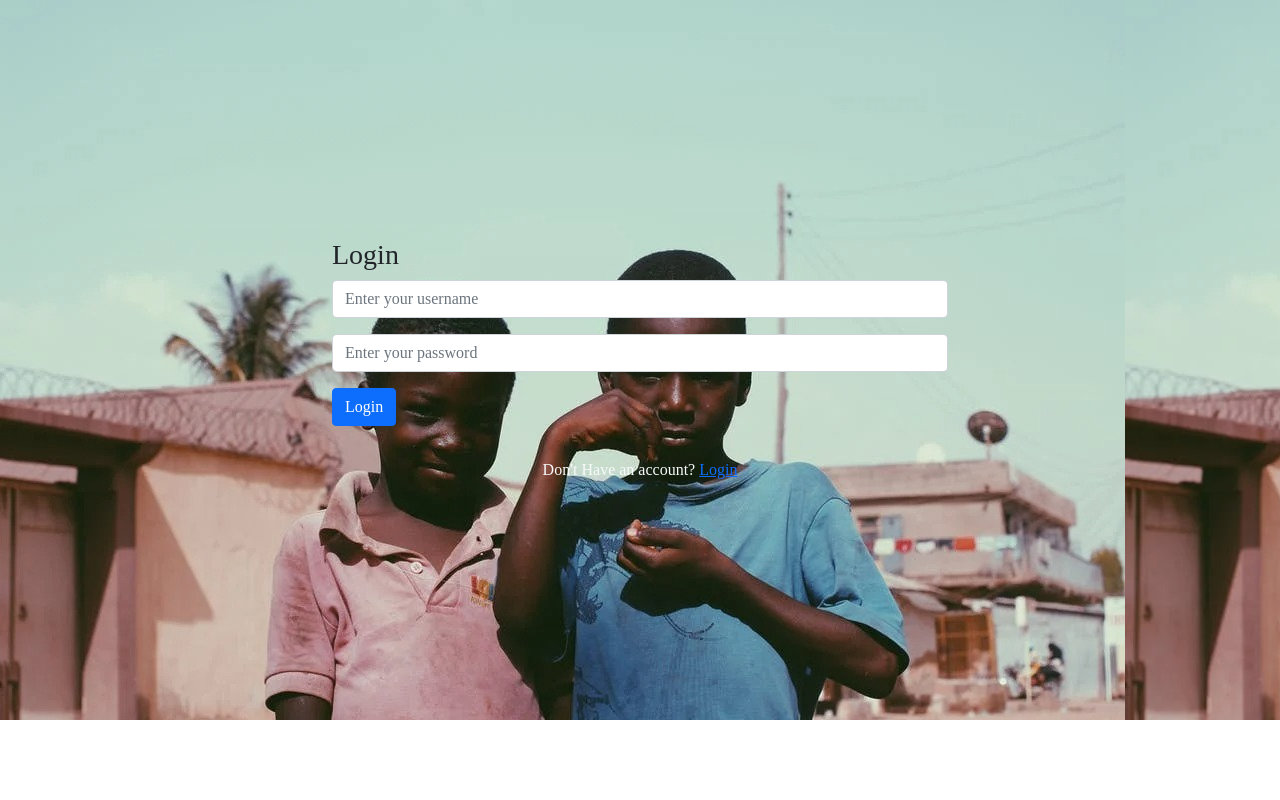
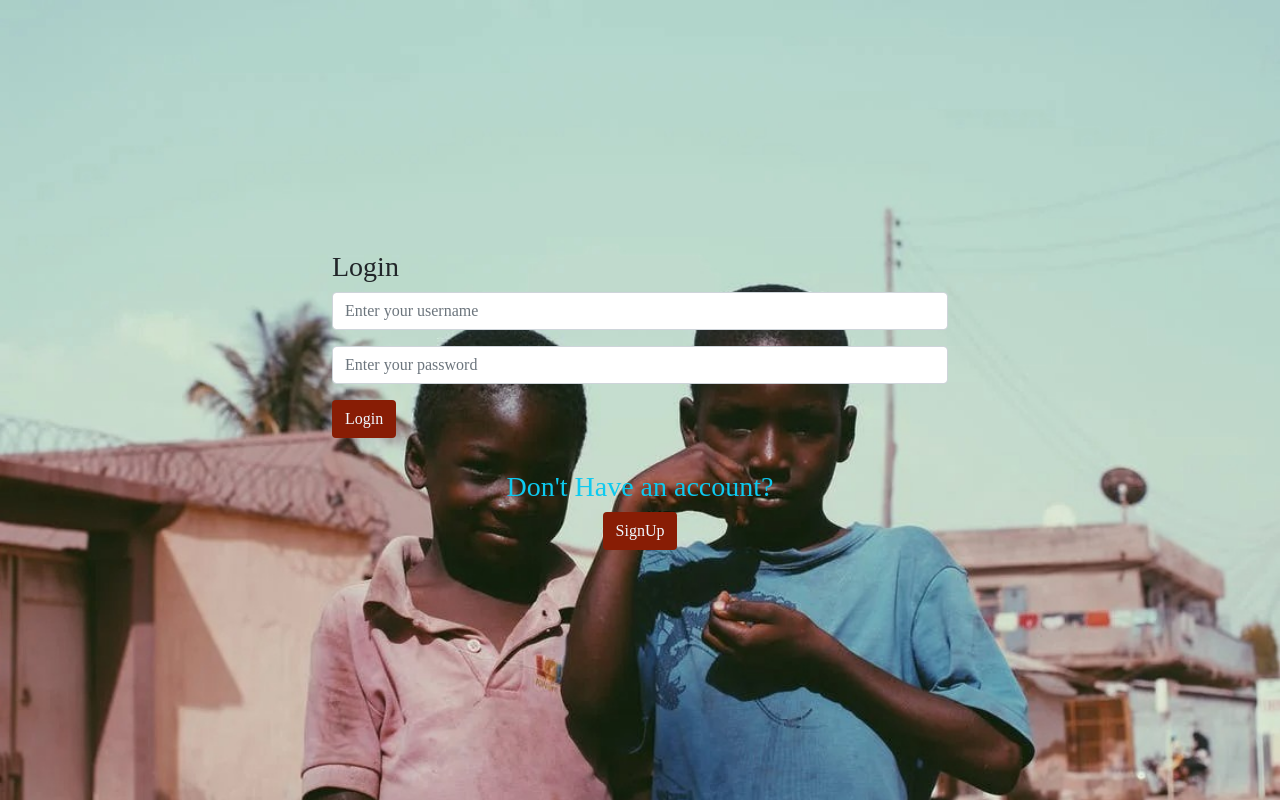
Before and after one commit to vionaosiako/GenerationGiftAngular, an Angular app: page / in a window 1280 px wide. Built offline with nearby package versions, Linux system fonts and the light colour scheme; a web font is replaced by a local one.

Commit message:
Style the buttons

```diff
--- a/src/app/components/banner/banner.component.html
+++ b/src/app/components/banner/banner.component.html
@@ -2,7 +2,7 @@
 
     <div class="hero">
         <!-- <div class="hero-image"></div> -->
-        <div class="hero-content">
+        <div class="hero-content mt-5">
             <h1>We Believe Everybody should be above the <strong>International Poverty line.</strong></h1>
             <h1>We help Eradicate Poverty through interconnectedness. End Poverty.</h1>
             <div class="cta">
--- a/src/app/components/donation/donation.component.html
+++ b/src/app/components/donation/donation.component.html
@@ -14,7 +14,7 @@
                 <!-- Button trigger modal -->
 
                 <button type="button" class="btn" data-bs-toggle="modal" data-bs-target="#donationModal">
-                    Add donation
+                    Donation
                 </button>
             </div>
             <div class="col-md-1"></div>
--- a/src/app/components/employment/employment.component.html
+++ b/src/app/components/employment/employment.component.html
@@ -11,8 +11,8 @@
             <div class="col-md-1"></div>
             <div class="col-md-2">
                 <!-- Button trigger modal -->
-                <button type="button" class="btn btn-primary" data-bs-toggle="modal" data-bs-target="#jobModal">
-                    Post a Job
+                <button type="button" class="btn" data-bs-toggle="modal" data-bs-target="#jobModal">
+                    Job opportunity
                 </button>
             </div>
             <div class="col-md-1"></div>
--- a/src/app/components/login/login.component.css
+++ b/src/app/components/login/login.component.css
@@ -1,4 +1,13 @@
 #login{
     background-image: url(../../../assets/image/kids_11zon.jpeg);
-    height: 90vh;
+    background-repeat: no-repeat;
+    background-size: cover;
+    height: 100vh;
 }
+.regLink{
+    color: black;
+}
+.SignUp{
+    background-color: #881D05;
+    color: aliceblue;
+}
--- a/src/app/components/login/login.component.html
+++ b/src/app/components/login/login.component.html
@@ -17,14 +17,14 @@
                             <span *ngFor="let error of _userService.errors.password"><br />{{ error }}</span>
                         </div>
                         <div class="mb-3">
-                            <button (click) ="loginUser()" class="btn btn-primary">Login</button>
+                            <button (click) ="loginUser()" class="btn SignUp">Login</button>
                         </div>
                         <div class="mb-3">
                             <div class="col-sm-12">
                                 <span *ngFor="let error of _userService.errors.non_field_errors">{{ error }}<br /></span>
                             </div>
                         </div>
-                        <div class="text-center text-light">Don't Have an account? <a [routerLink]="['/register']">Login</a></div>
+                        <div class="text-center text-info regLink"><h3>Don't Have an account? </h3><a [routerLink]="['/registration']" class="btn SignUp">SignUp</a></div>
 
                     </div>
                 </div>
--- a/src/app/components/navbar/navbar.component.html
+++ b/src/app/components/navbar/navbar.component.html
@@ -29,7 +29,7 @@
                     <a class="nav-link" href="#" routerLink="/">Sign In</a>
                 </li>
                 <li class="nav-item">
-                    <a class="nav-link" href="#" routerLink="registration">Sign Up</a>
+                    <a class="nav-link" href="#" routerLink="/registration">Sign Up</a>
                 </li>
             </ul>
         </div>
--- a/src/app/components/project-pitch/project-pitch.component.html
+++ b/src/app/components/project-pitch/project-pitch.component.html
@@ -12,8 +12,8 @@
             <div class="col-md-1"></div>
             <div class="col-md-2">
                 <!-- Button trigger modal -->
-                <button type="button" class="btn btn-primary" data-bs-toggle="modal" data-bs-target="#pitchModal">
-                Add Pitch
+                <button type="button" class="btn" data-bs-toggle="modal" data-bs-target="#pitchModal">
+                Project Pitch
                 </button>
             </div>
             <div class="col-md-1"></div>
--- a/src/app/components/registration/registration.component.css
+++ b/src/app/components/registration/registration.component.css
@@ -1,7 +1,8 @@
 #reg{
     background-image: url(../../../assets/image/employed.jpg);
+    background-repeat: no-repeat;
     background-size: cover;
-    height: 90vh;
+    height: 100vh;
     width: 100%;
     background-repeat: no-repeat;
 }
@@ -80,3 +81,7 @@
 .signup-form form a:hover {
     text-decoration: underline;
 }
+.SignUp{
+    background-color: #881D05;
+    color: aliceblue;
+}
--- a/src/app/components/registration/registration.component.html
+++ b/src/app/components/registration/registration.component.html
@@ -15,9 +15,9 @@
                 <input type="password" class="form-control" name="confirm_password" placeholder="Confirm Password" required="required">
             </div>
             <div class="form-group">
-                <input type="submit" class="btn  btn-primary login-btn btn-sm mt-3" (click)="registerUser()" value="Create account">
+                <input type="submit" class="btn  SignUp login-btn btn-sm mt-3" (click)="registerUser()" value="Create account">
             </div>
         </form>
-        <div class="text-center text-light">Already Registered? <a [routerLink]="['/login']">Login</a></div>
+        <div class="text-center text-info"><h3>Already Registered?</h3> <a [routerLink]="['']" class="btn SignUp">Login</a></div>
     </div>
 </div>
--- a/src/app/components/training/training.component.html
+++ b/src/app/components/training/training.component.html
@@ -14,7 +14,7 @@
                 <!-- Button trigger modal -->
 
                 <button type="button" class="btn" data-bs-toggle="modal" data-bs-target="#trainingModal">
-                    Add Training
+                    Trainings
                 </button>
             </div>
             <div class="col-md-1"></div>
```
